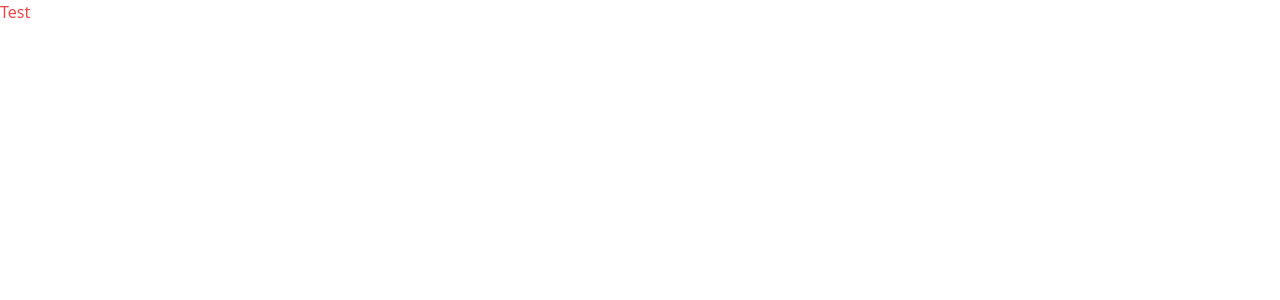
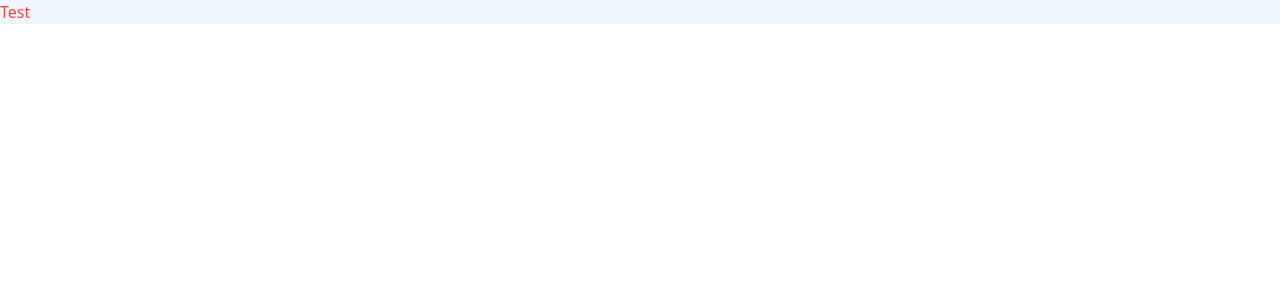
Before and after one commit to Vauldex-Inc/Jibber-Chat-App, a Vue app: page / in a window 1280 px wide. Shown: the top 300 px of the page. Built offline with nearby package versions, Linux system fonts and the light colour scheme.

Commit message:
update app base template

```diff
--- a/src/App.vue
+++ b/src/App.vue
@@ -1,5 +1,7 @@
 <template>
-  <RouterView />
+  <main class="bg-blue-50 dark:bg-slate-950 text-gray-600 dark:text-gray-400">
+    <RouterView />
+  </main>
 </template>
 
 
```
